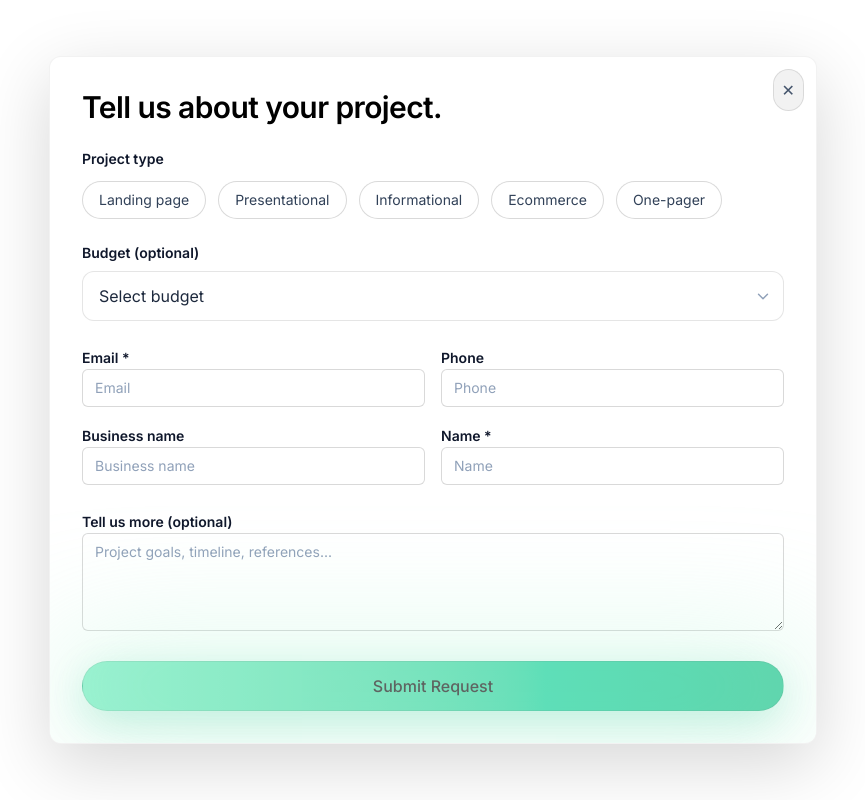
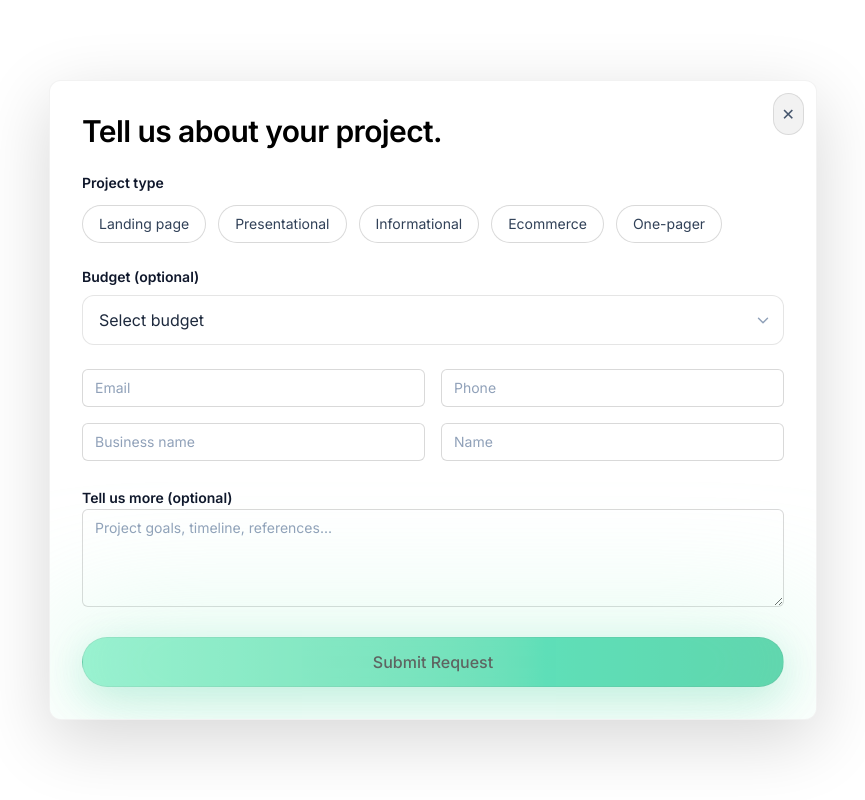
Before and after one commit to Elyad17/sylo.website, a Next.js app: page /closing-page in a window 1280 px wide. Both pictures are taken after a click on the button "GET STARTED". Shown: the whole page, without its empty margins (207-1072 px from the left). Built offline with nearby package versions, Linux system fonts and the light colour scheme; a web font is replaced by a local one.

Commit message:
progress

```diff
--- a/app/globals.css
+++ b/app/globals.css
@@ -5,6 +5,16 @@
 /* --- Sylo global polish --- */
 :root {
   --sylo-tracking-tight: -0.02em;
+  /* Prevent layout shift when overlays open by reserving scrollbar space */
+  scrollbar-gutter: stable;
+}
+
+html {
+  overflow-y: scroll;
+}
+
+body {
+  scrollbar-gutter: stable both-edges;
 }
 
 html,
--- a/components/ClosingPage.tsx
+++ b/components/ClosingPage.tsx
@@ -29,7 +29,7 @@ export default function ClosingPage() {
   return (
     <section
       ref={sectionRef}
-      className="relative w-full overflow-hidden min-h-screen pt-28 pb-20 sm:pt-32 sm:pb-24 bg-[#0b1a36] text-[#e8f7ff]"
+      className="relative w-full overflow-hidden min-h-screen pt-28 pb-4 sm:pt-32 sm:pb-6 bg-[#0b1a36] text-[#e8f7ff]"
     >
       <motion.div
         className="pointer-events-none absolute inset-0 z-0"
@@ -78,13 +78,13 @@ export default function ClosingPage() {
       <ContactModal open={contactOpen} onOpenChange={setContactOpen} showTrigger={false} />
 
       <motion.div
-        className="pointer-events-none absolute inset-x-0 bottom-4 z-10"
-        initial={{ opacity: 0, y: 20 }}
-        animate={{ opacity: footerVisible ? 1 : 0, y: footerVisible ? 0 : 20 }}
-        transition={{ duration: 0.9, ease: "easeOut" }}
+        className="pointer-events-none absolute inset-x-0 bottom-2 z-10"
+        initial={{ opacity: 0, y: 12 }}
+        animate={{ opacity: footerVisible ? 1 : 0, y: footerVisible ? 0 : 12 }}
+        transition={{ duration: 0.7, ease: "easeOut" }}
       >
-        <div className="relative mx-auto w-full max-w-6xl px-6 sm:px-10">
-          <div className="relative grid grid-cols-3 gap-6 py-4 text-sm font-semibold uppercase tracking-[0.16em] text-white/85 sm:text-xs">
+        <div className="relative mx-auto w-fit px-6 sm:px-10">
+          <div className="relative grid grid-cols-3 gap-10 py-4 text-sm font-semibold uppercase tracking-[0.16em] text-white/85 sm:text-xs">
             <div className="flex flex-col gap-1 border-r border-white/12 pr-4">
               <span className="text-[11px] text-white/60">Services</span>
               <span>Web Design</span>
--- a/components/ContactModal.tsx
+++ b/components/ContactModal.tsx
@@ -40,13 +40,8 @@ export default function ContactModal({
   };
 
   useEffect(() => {
-    if (modalOpen) {
-      const prev = document.body.style.overflow;
-      document.body.style.overflow = "hidden";
-      return () => {
-        document.body.style.overflow = prev;
-      };
-    }
+    // Keep scrollbars stable to avoid navbar shift; do not alter overflow.
+    return undefined;
   }, [modalOpen]);
 
   const handleSubmit = (e: React.FormEvent) => {
@@ -173,10 +168,10 @@ export default function ContactModal({
 
                 {/* Contact details */}
                 <div className="grid grid-cols-1 gap-4 sm:grid-cols-2">
-                  <InputField label="Email" required value={email} onChange={setEmail} type="email" />
-                  <InputField label="Phone" value={phone} onChange={setPhone} />
-                  <InputField label="Business name" value={business} onChange={setBusiness} />
-                  <InputField label="Name" required value={name} onChange={setName} />
+                  <InputField placeholder="Email" required value={email} onChange={setEmail} type="email" />
+                  <InputField placeholder="Phone" value={phone} onChange={setPhone} />
+                  <InputField placeholder="Business name" value={business} onChange={setBusiness} />
+                  <InputField placeholder="Name" required value={name} onChange={setName} />
                 </div>
 
                 {/* Notes */}
@@ -212,26 +207,29 @@ export default function ContactModal({
 }
 
 type InputFieldProps = {
-  label: string;
+  label?: string;
+  placeholder?: string;
   value: string;
   onChange: (v: string) => void;
   required?: boolean;
   type?: string;
 };
 
-function InputField({ label, value, onChange, required, type = "text" }: InputFieldProps) {
+function InputField({ label, placeholder, value, onChange, required, type = "text" }: InputFieldProps) {
   return (
     <div className="space-y-2">
-      <label className="text-sm font-semibold text-slate-900">
-        {label} {required ? "*" : ""}
-      </label>
+      {label ? (
+        <label className="text-sm font-semibold text-slate-900">
+          {label} {required ? "*" : ""}
+        </label>
+      ) : null}
       <input
         type={type}
         required={required}
         value={value}
         onChange={(e) => onChange(e.target.value)}
         className="w-full rounded-md border border-black/15 bg-white px-3 py-2 text-sm text-slate-800 placeholder-slate-400 outline-none transition focus:border-emerald-500 focus:ring-2 focus:ring-emerald-200"
-        placeholder={label}
+        placeholder={placeholder || label}
       />
     </div>
   );
--- a/components/Hero.tsx
+++ b/components/Hero.tsx
@@ -84,7 +84,7 @@ export default function Hero({ hovered, setHovered }: HeroProps) {
       {/* CONTENT */}
       <div className="relative z-10">
         {/* Navbar */}
-        <header className="absolute top-0 w-full z-50 bg-transparent">
+        <header className="absolute top-0 left-0 right-0 z-50 bg-transparent">
           <div className="max-w-7xl mx-auto px-6 py-4 flex items-center justify-between">
             <motion.div
               animate={{ color: hovered ? '#ffffff' : '#0f172a' }}
@@ -94,7 +94,7 @@ export default function Hero({ hovered, setHovered }: HeroProps) {
               Sylo
             </motion.div>
 
-            <nav className="hidden md:flex items-center space-x-8">
+            <nav className="hidden md:flex items-center justify-end space-x-0 absolute right-20 top-4 w-[140px]">
               <ContactModal
                 showTrigger={false}
                 renderTrigger={(open) => (
@@ -103,7 +103,7 @@ export default function Hero({ hovered, setHovered }: HeroProps) {
                     animate={{ color: hovered ? '#f1f5f9' : '#0f172a' }}
                     whileHover={{ color: hovered ? '#5eead4' : '#0d9488' }}
                     transition={HOVER_TRANSITION}
-                    className="cursor-pointer text-sm font-semibold uppercase tracking-[0.16em]"
+                    className="cursor-pointer text-sm font-semibold uppercase tracking-[0.16em] w-full text-right inline-flex justify-end focus:outline-none focus:ring-0"
                   >
                     Contact
                   </motion.button>
--- a/components/process/ProcessSection.tsx
+++ b/components/process/ProcessSection.tsx
@@ -11,7 +11,7 @@ type Step = {
 };
 
 const STEPS: Step[] = [
-  { id: 1, title: 'You send brief' },
+  { id: 1, title: 'You submit brief description' },
   { id: 2, title: 'We make sitemap + wireframe' },
   { id: 3, title: 'You approve' },
   { id: 4, title: 'We make design' },
```
Also changed, not shown: public/pictures/process-overlay.png.
